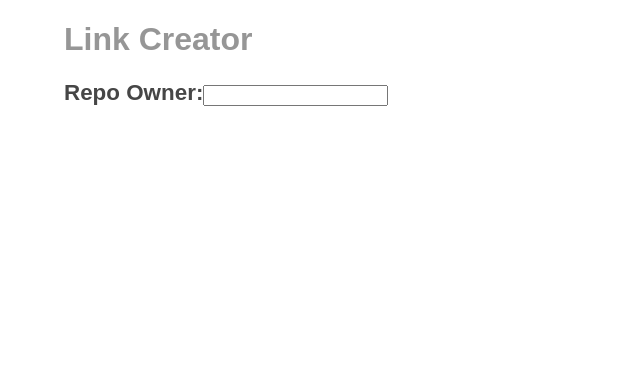
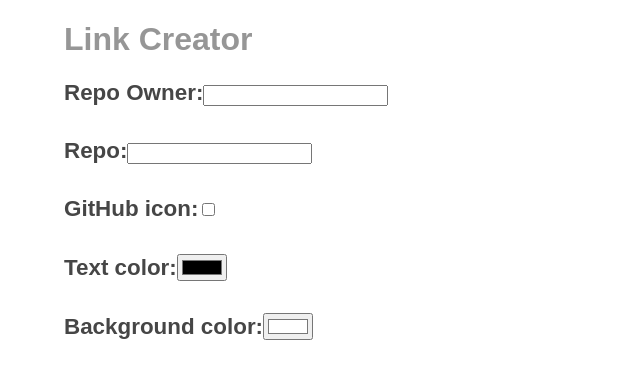
Before and after one commit to salis010/superchat-frontend-challenge, a React app: page / in a window 1280 px wide. Shown: the top 378 px of the page, without its empty margins (0-640 px from the left). Built offline with nearby package versions, Linux system fonts and the light colour scheme; the HTML template or start-up script is replaced by a standard one.

Commit message:
Adds LinkCreator customization elements

```diff
--- a/src/components/link-creator/index.tsx
+++ b/src/components/link-creator/index.tsx
@@ -43,6 +43,41 @@ export const LinkCreator: React.FunctionComponent = () => {
                         onChange={handleChange}
                     />
                 </FieldWrapper>
+                <FieldWrapper>
+                    <Label text="Repo" />
+                    <input
+                        id="repo"
+                        value={linkParams.owner}
+                        onChange={handleChange}
+                    />
+                </FieldWrapper>
+                <FieldWrapper>
+                    <Label text="GitHub icon" />
+                    <input
+                        id="githubIcon"
+                        checked={linkParams.githubIcon}
+                        onChange={handleChange}
+                        type="checkbox"
+                    />
+                </FieldWrapper>
+                <FieldWrapper>
+                    <Label text="Text color" />
+                    <input
+                        type="color"
+                        id="color"
+                        value={linkParams.color}
+                        onChange={handleChange}
+                    />
+                </FieldWrapper>
+                <FieldWrapper>
+                    <Label text="Background color" />
+                    <input
+                        type="color"
+                        id="backgroundColor"
+                        value={linkParams.backgroundColor}
+                        onChange={handleChange}
+                    />
+                </FieldWrapper>
             </form>
         </PageWrapper>
     )
```
